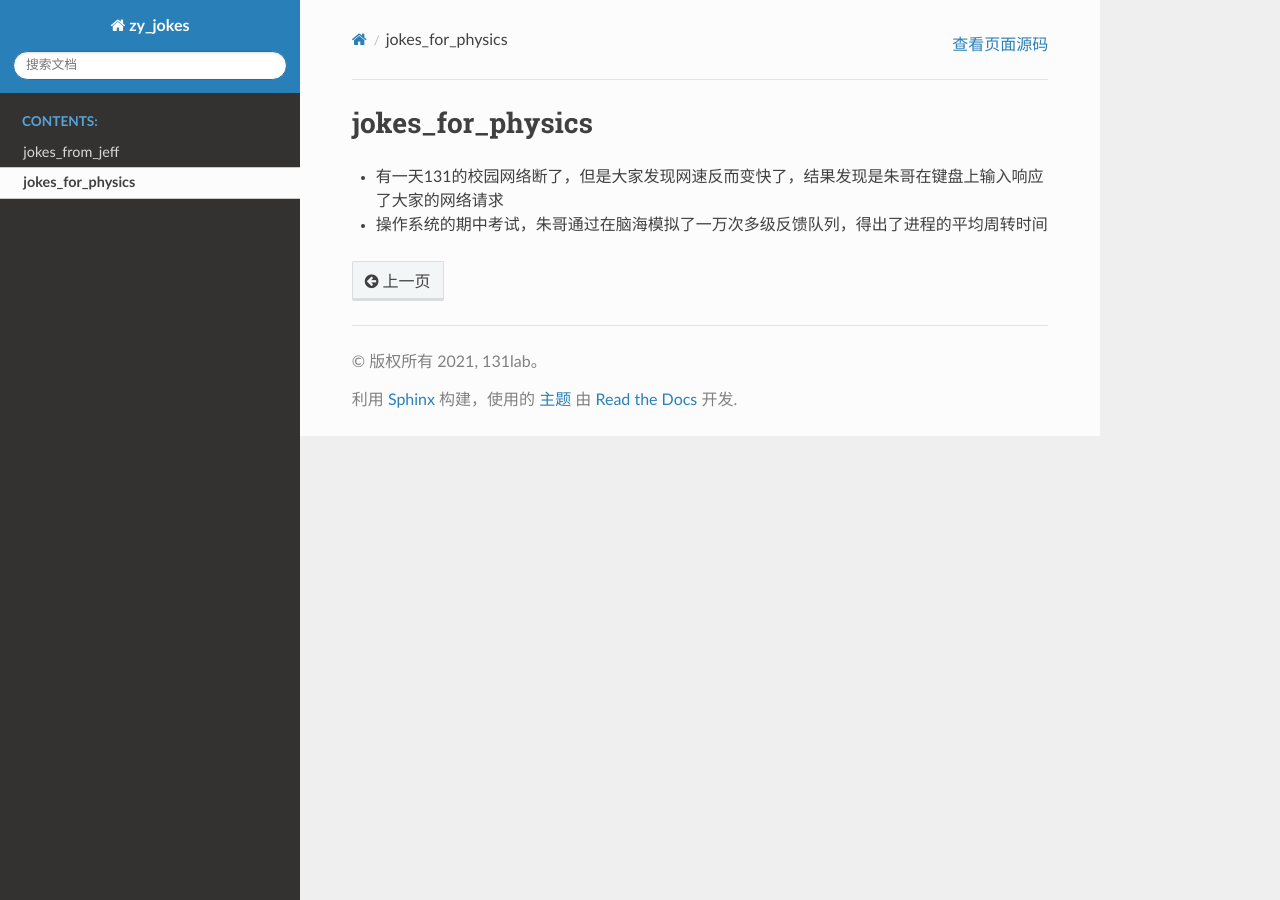
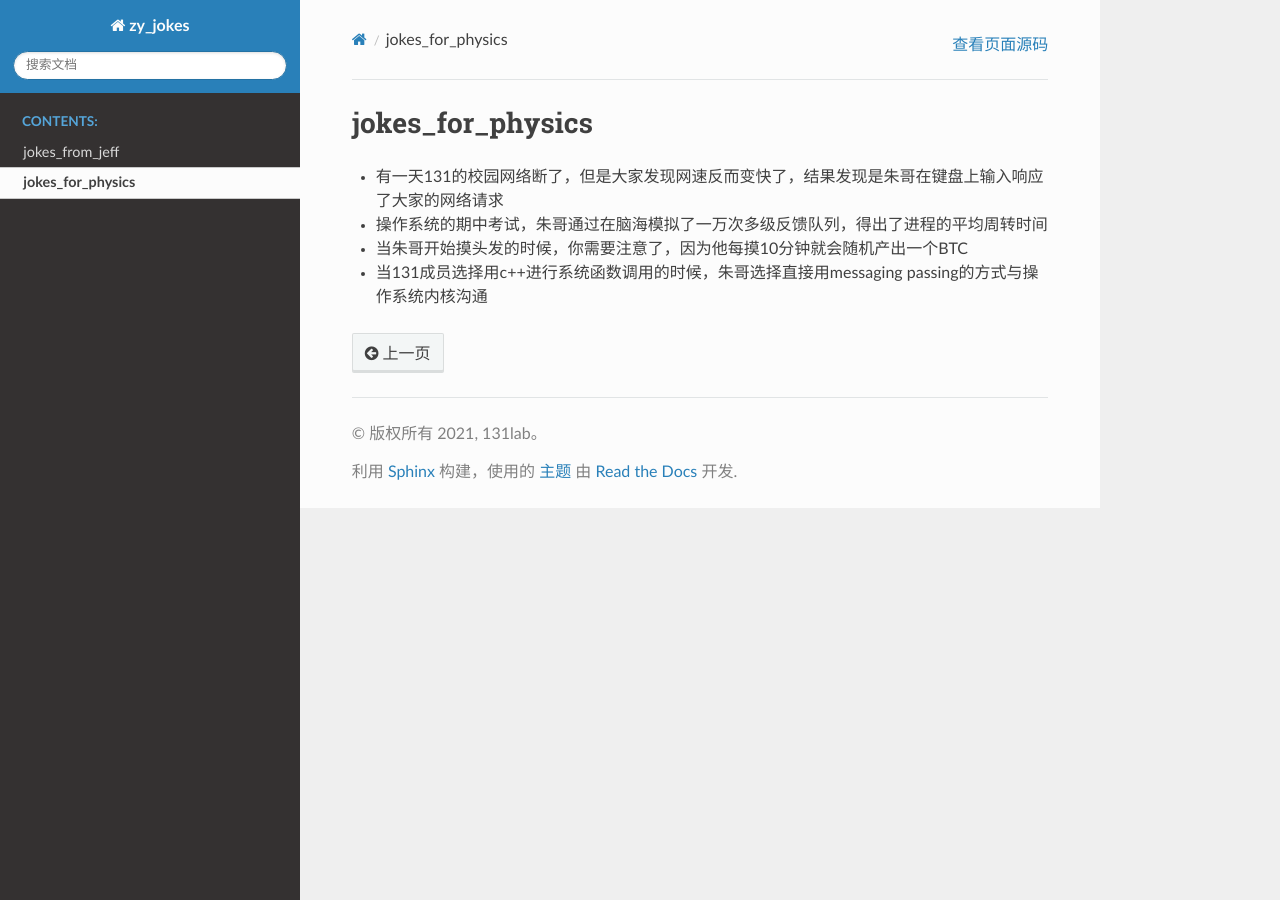
Before and after one commit to 16131zzzzzzzz/zy_jokes, a Sphinx documentation site: the page built from source/jokes_for_131.rst, in a window 1280 px wide. Built offline with Sphinx 7.4.7 and the Read the Docs theme 2.0.0, drawn with Linux system fonts in a browser that asks for light colours.

Commit message:
add jokes

```diff
--- a/source/jokes_for_131.rst
+++ b/source/jokes_for_131.rst
@@ -5,3 +5,5 @@
 
 - 有一天131的校园网络断了，但是大家发现网速反而变快了，结果发现是朱哥在键盘上输入响应了大家的网络请求
 - 操作系统的期中考试，朱哥通过在脑海模拟了一万次多级反馈队列，得出了进程的平均周转时间
+- 当朱哥开始摸头发的时候，你需要注意了，因为他每摸10分钟就会随机产出一个BTC
+- 当131成员选择用c++进行系统函数调用的时候，朱哥选择直接用messaging passing的方式与操作系统内核沟通
```
